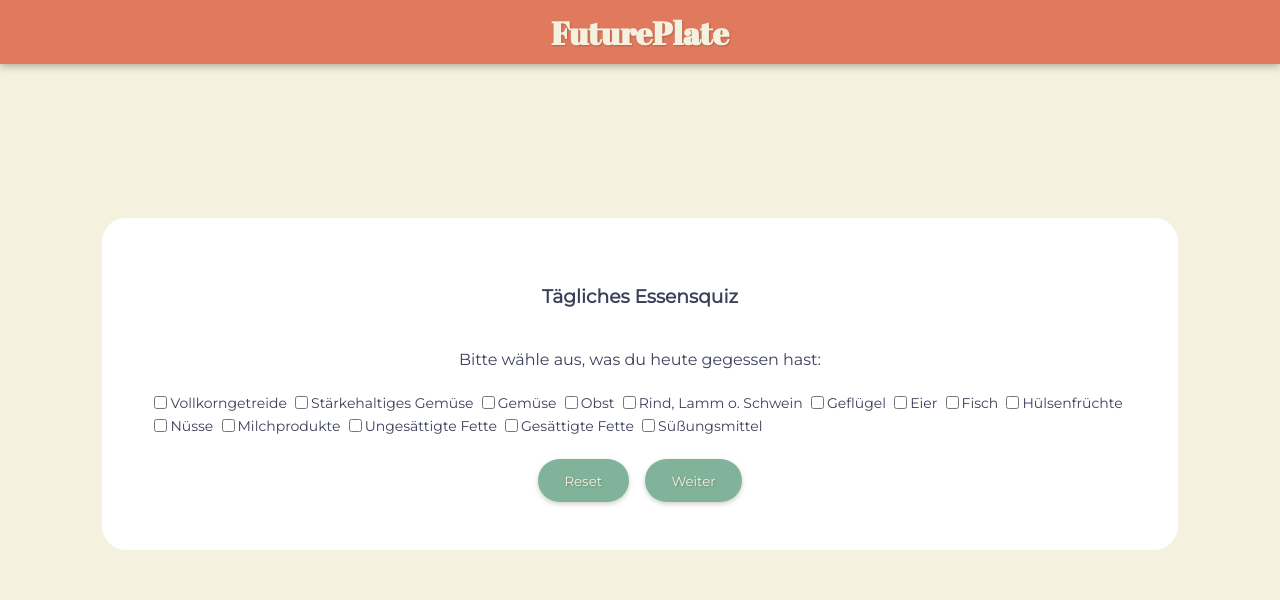
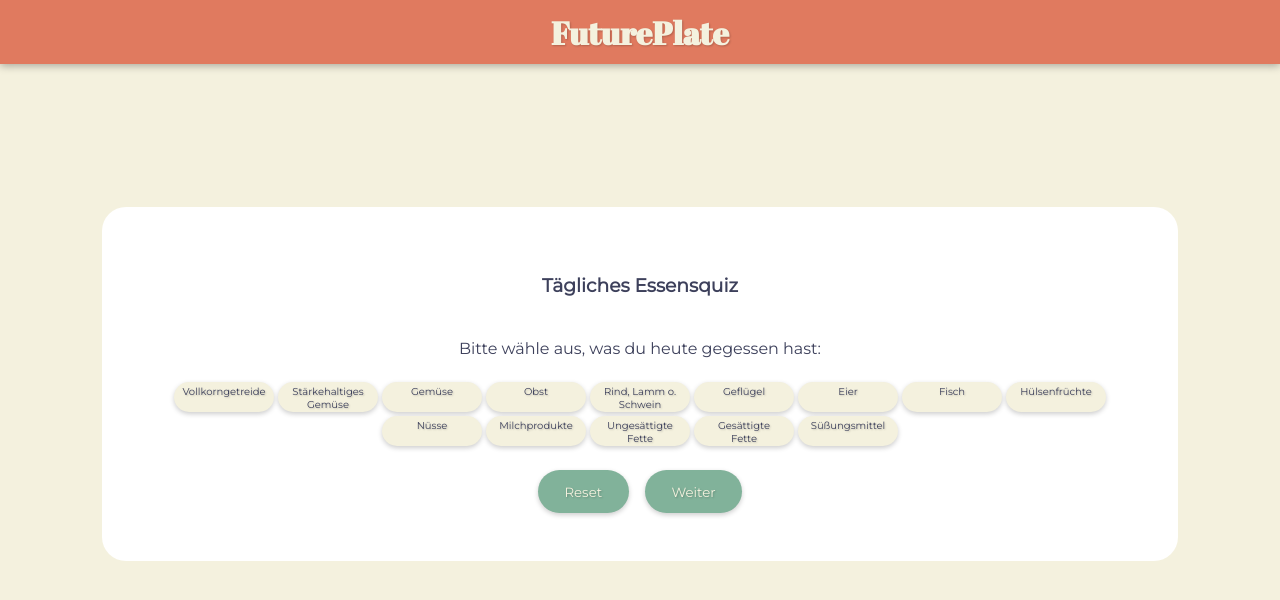
Before and after one commit to alinawinter/capstone-project, a Next.js app: page / in a window 1280 px wide. Shown: the top 600 px of the page. Built offline with nearby package versions, Linux system fonts and the light colour scheme.

Commit message:
change checkbox styling

```diff
--- a/components/Form/FormPreselectionFood/index.js
+++ b/components/Form/FormPreselectionFood/index.js
@@ -4,6 +4,7 @@ import SubmitButton from "../../Buttons/SubmitButton/SubmitButton";
 import ResetFormButton from "../../Buttons/ResetButton/ResetFormButton";
 import { foodCategories } from "../../../lib/db";
 import { useRouter } from "next/router";
+import { useState } from "react";
 
 export default function FormPreselection({
   handleAddSelectedFoodCategories,
@@ -16,6 +17,7 @@ export default function FormPreselection({
   function handleCheckBoxChange(event) {
     const checkBoxValue = event.target.value;
     const isChecked = event.target.checked;
+
     if (isChecked) {
       handleAddSelectedFoodCategories(checkBoxValue);
     } else {
@@ -48,16 +50,20 @@ export default function FormPreselection({
       </legend>
       <CheckBoxList>
         {foodCategories.map(({ id, name }) => (
-          <CheckBoxListElement key={id}>
-            <input
+          <CheckBoxContainer key={id}>
+            <CheckBoxListElement>
+              <CheckBoxLabel htmlFor={id}>
+                <CheckBoxInput
                   type="checkbox"
                   id={id}
                   name="foodAte"
                   value={name}
                   onChange={handleCheckBoxChange}
                 />
-            <CheckBoxLabel htmlFor={id}>{name}</CheckBoxLabel>
+                <span>{name}</span>
+              </CheckBoxLabel>
             </CheckBoxListElement>
+          </CheckBoxContainer>
         ))}
       </CheckBoxList>
       <ButtonBox>
@@ -73,23 +79,44 @@ const CheckBoxList = styled.ul`
   display: flex;
   flex-direction: row;
   align-items: center;
-  justify-content: flex-start;
-  font-size: 14px;
+  justify-content: center;
+  font-size: 10px;
   margin: 0;
   padding: 0;
-  gap: 0.3em;
+  gap: 0.4em;
   flex-wrap: wrap;
+  overflow-wrap: break-word;
 `;
-
-const CheckBoxLabel = styled.label`
-  display: flex;
-  align-items: center;
+const CheckBoxContainer = styled.div`
+color:  var(--color-blue);
+font-family: var(--font-family-text);
+background-color:var(--color-beige)};
+border: none;
+border-radius: 999px;
+padding: 0.3em 1em;
 cursor: pointer;
+box-shadow: 0 2px 5px rgba(0, 0, 0, 0.2);
+text-shadow: 1px 1px 2px rgba(0, 0, 0, 0.2);
+width: 10em;
+height: 3em;
+&:hover {
+  background-color: var(--color-yellow);
+  box-shadow: 0 4px 8px rgba(0, 0, 0, 0.3);
 `;
 
 const CheckBoxListElement = styled.li`
   display: flex;
   align-items: center;
+  justify-content: center;
+`;
+
+const CheckBoxInput = styled.input.attrs({ type: "checkbox" })`
+  position: absolute;
+  display: none;
+`;
+
+const CheckBoxLabel = styled.label`
+  cursor: pointer;
 `;
 
 const ButtonBox = styled.div`
```
Lines whose indentation alone changed are shown as unchanged.
